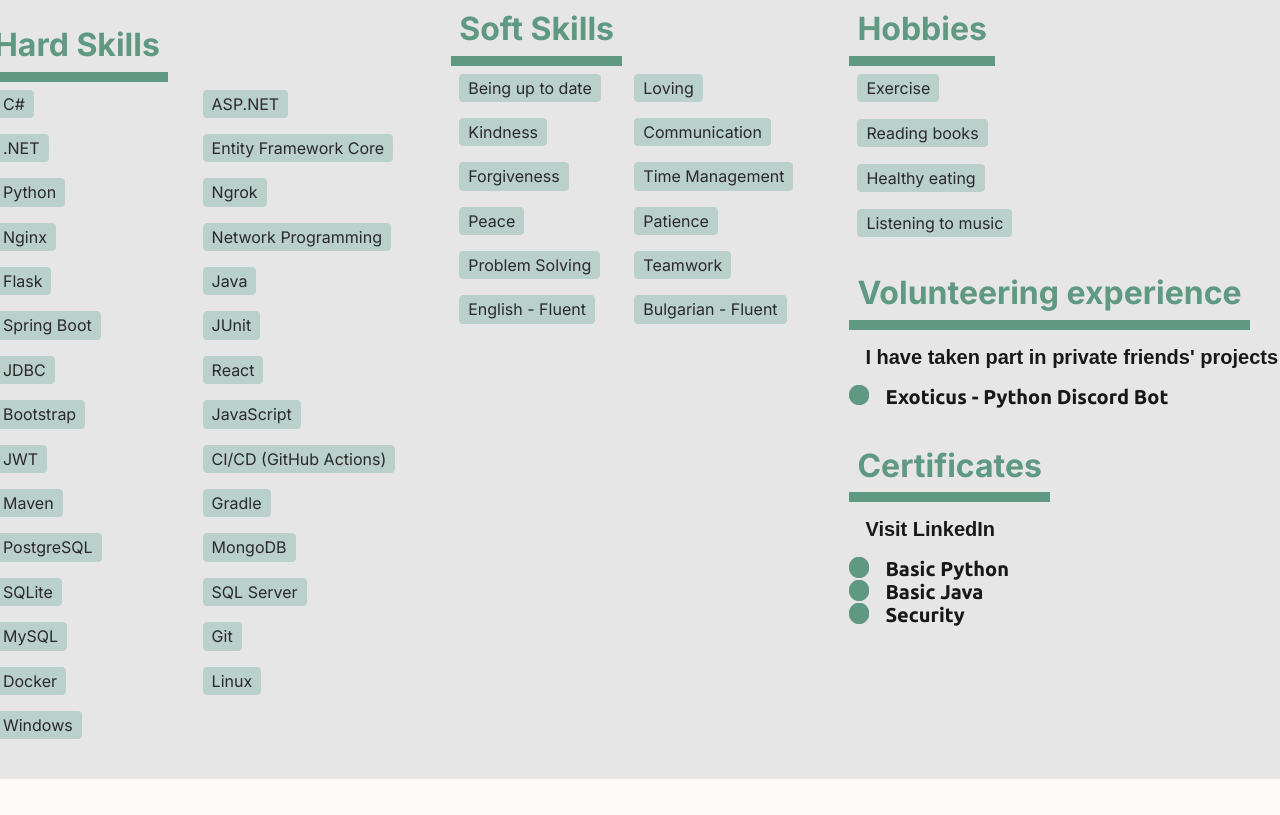
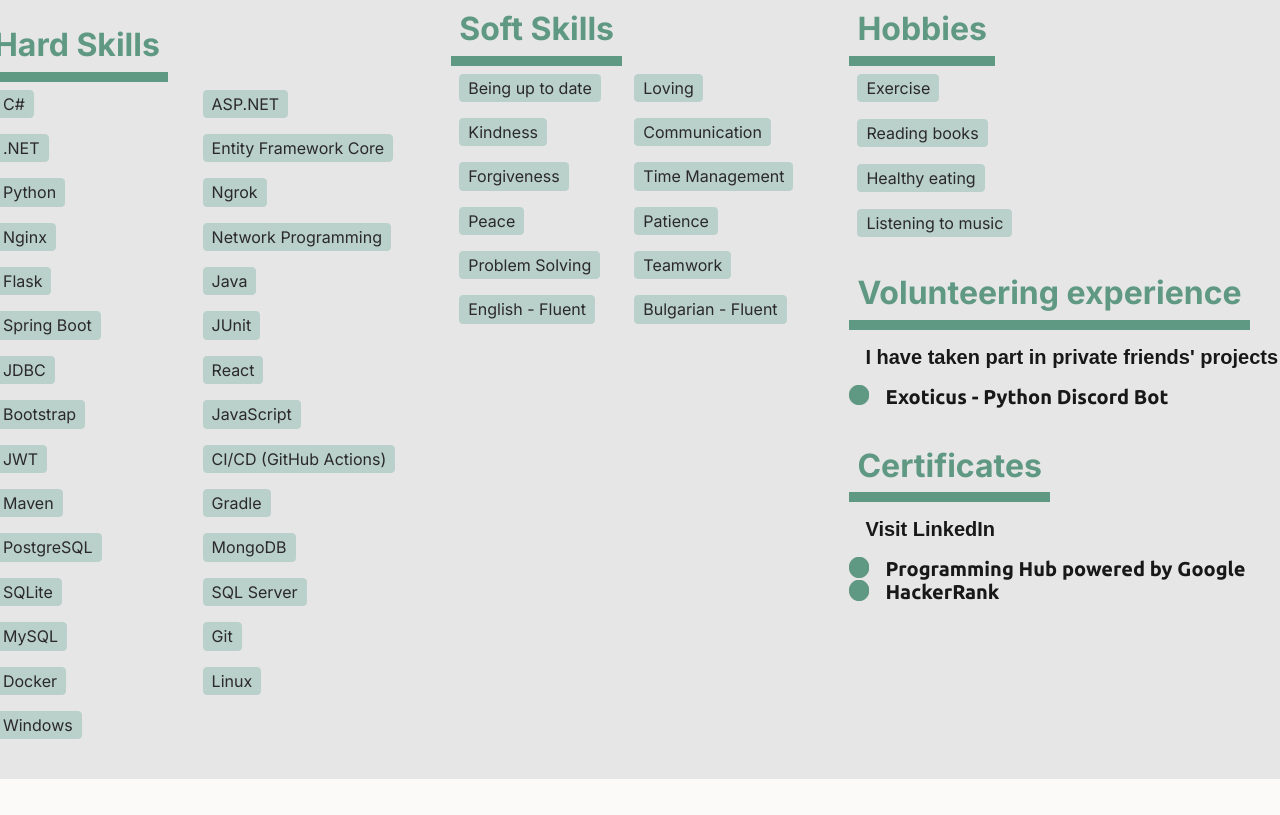
Before and after one commit to KristiyanDinev/CV, a plain HTML site: page html/index.html in a window 1280 px wide. Shown: the part 1016-1831 px from the top of the page. Drawn offline with Linux system fonts and the light colour scheme.

Commit message:
Updated CV. Changed certificates.

```diff
--- a/html/index.html
+++ b/html/index.html
@@ -275,15 +275,11 @@
                     </a>
                     <div class="home-container23">
                       <img alt="image" src="green_circle.png" class="home-image26" />
-                      <span class="home-text85">Basic Python</span>
+                      <span class="home-text85">Programming Hub powered by Google</span>
                     </div>
                     <div class="home-container24">
                       <img alt="image" src="green_circle.png" class="home-image27" />
-                      <span class="home-text86">Basic Java</span>
-                    </div>
-                    <div class="home-container25">
-                      <img alt="image" src="green_circle.png" class="home-image28" />
-                      <span class="home-text87">Security</span>
+                      <span class="home-text86">HackerRank</span>
                     </div>
                   </div>
                 </div>
```
Also changed, not shown: 1 other file.
